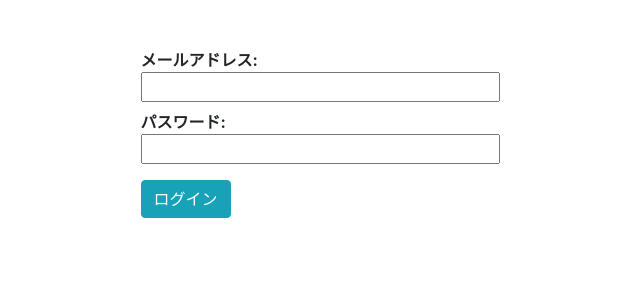
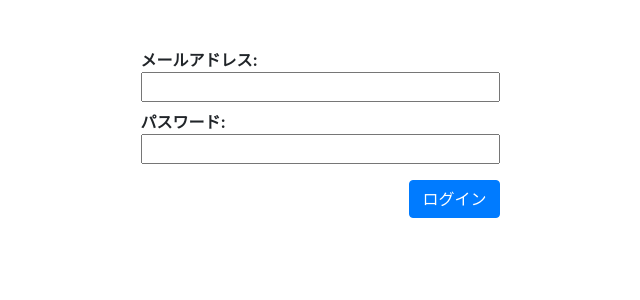
Before and after one commit to sa-sho/docker-laravel-handson, a Laravel app: page /login in a window 1280 px wide. Shown: the part 56-356 px from the top of the page, without its empty margins (320-960 px from the left). Run offline with Laravel 9, Linux system fonts and the light colour scheme.

Commit message:
ログインエラー時のテキスト位置、ボタンの位置修正

```diff
--- a/src/resources/views/auth/login.blade.php
+++ b/src/resources/views/auth/login.blade.php
@@ -1,22 +1,24 @@
 @extends('layout')
 
 @section('content')
-<div class="d-flex justify-content-center mt-5">
     <title>ログインフォーム</title>
 </head>
 <body>
-    <div class ="border-bottom">
+    <div class ="text-center mt-4">
 @isset($errors)
     <p style="color:red">{{ $errors->first('message') }}</p>
 @endisset
     </div>
+    <div class="d-flex justify-content-center mt-5">
 <form name="loginform" action="/login" method="post">
     {{ csrf_field() }}
 <dl>
     <dt>メールアドレス:</dt><dd><input type="text" name="email" size="30" value="{{ old('email') }}"></dd>
     <dt>パスワード:</dt><dd><input type="password" name="password" size="30"></dd>
 </dl>
-<button class="btn btn-info" type='submit' name='action' value='send'>ログイン</button>
+<div class="d-flex justify-content-end">
+<button class="btn btn-primary" type='submit' name='action' value='send'>ログイン</button>
+</div>
 </form>
 </div>
 
--- a/src/resources/views/regist/register.blade.php
+++ b/src/resources/views/regist/register.blade.php
@@ -27,7 +27,9 @@
         <dd><input type="password" name="password_confirmation" size="30">
             <span>{{ $errors->first('password_confirmation') }}</span></dd>
     </dl>
-    <button class="btn btn-info" type='submit' name='action' value='send'>送信</button>
+    <div class="d-flex justify-content-end">
+    <button class="btn btn-primary" type='submit' name='action' value='send'>送信</button>
+</div>
 </form>
 </div>
 @endsection
```
